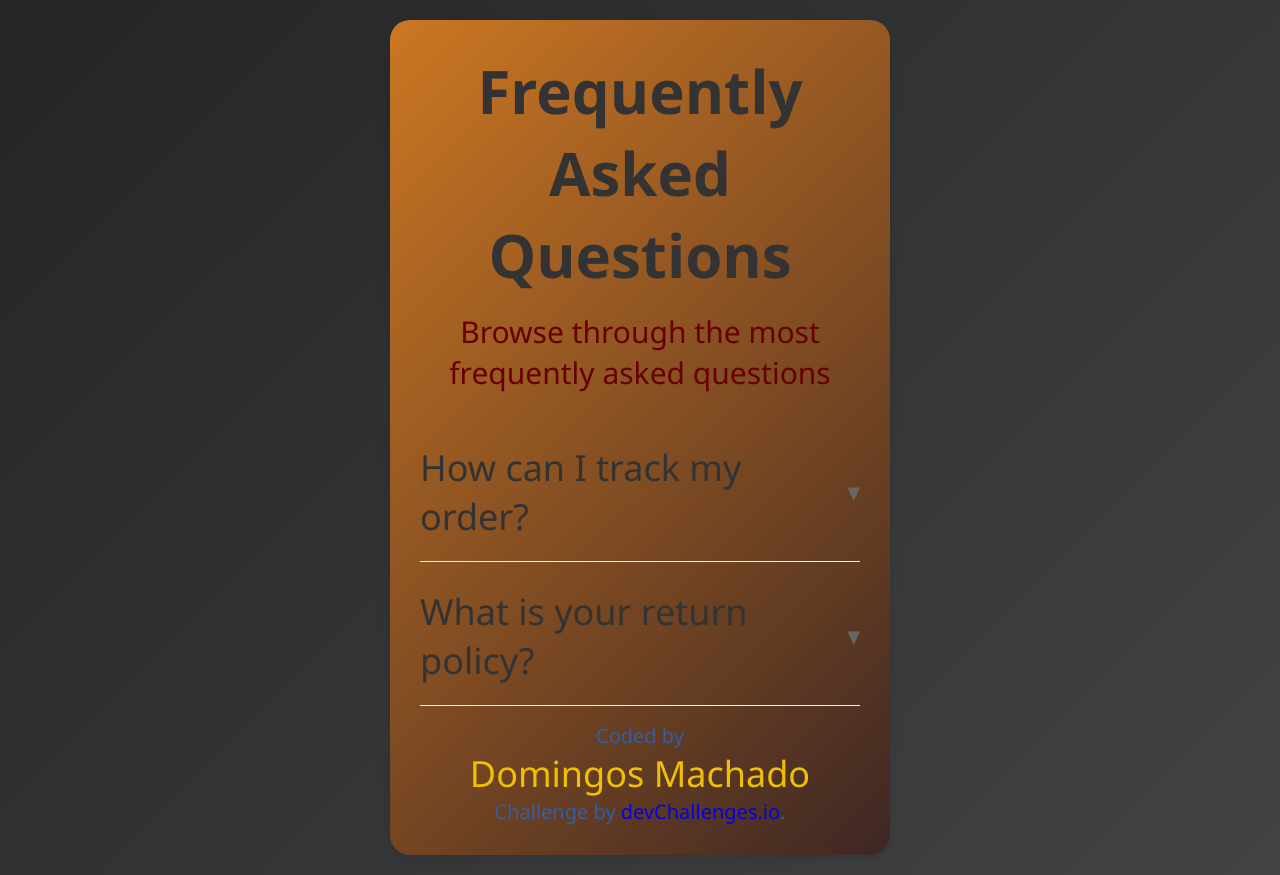
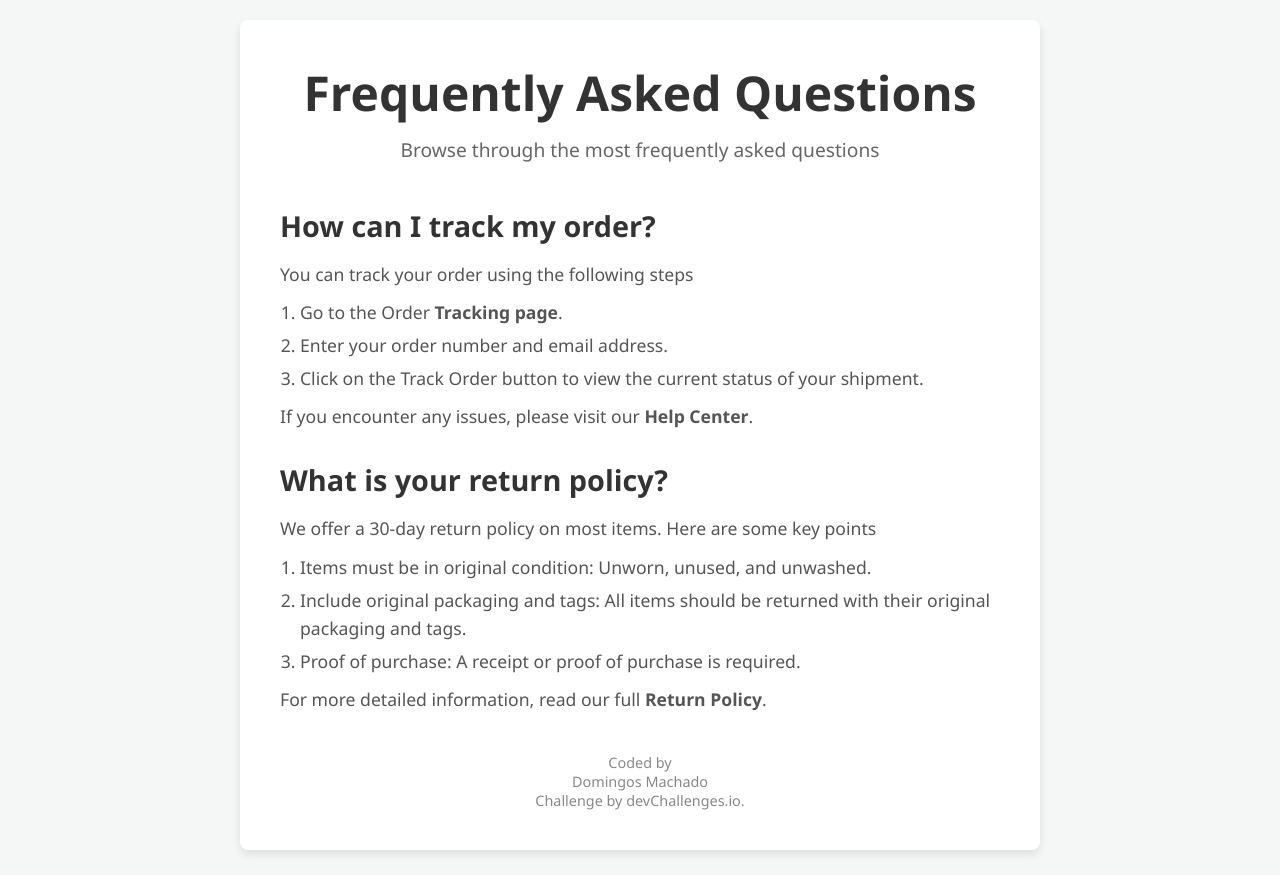
Before and after one commit to DomingosMachado/simple-faq-master, a plain HTML site: page index.html in a window 1280 px wide. Drawn offline with Linux system fonts and the light colour scheme.

Commit message:
Copiando design

```diff
--- a/index.html
+++ b/index.html
@@ -22,40 +22,34 @@
           <p>    Browse through the most frequently asked questions</p>
       </div>
 
-      <div class="faq-list">
-          <details class="faq-item">
-              <summary class="question">
-                  <span>How can I track my order?</span>
-                  <span class="toggle-icon">▼</span>
-              </summary>
-              <div class="answer">
-                You can track your order using the following steps
-                Go to the Order Tracking page.
-                Enter your order number and email address.
-                Click on the Track Order button to view the current status of your shipment.
-                If you encounter any issues, please visit our Help Center.              </div>
-          </details>
 
-          <details class="faq-item">
-              <summary class="question">
-                  <span>What is your return policy?</span>
-                  <span class="toggle-icon">▼</span>
-              </summary>
-              <div class="answer">
-                We offer a 30-day return policy on most items. Here are some key points
-                Items must be in original condition
-                Unworn, unused, and unwashed.
-                Include original packaging and tags
-                All items should be returned with their original packaging and tags.
-                Proof of purchase
-                A receipt or proof of purchase is required.
-                For more detailed information, read our full Return Policy.              </div>
-          </details>
+
+           <h2>How can I track my order?</h2>
+             <p> You can track your order using the following steps </p>
+                <ol>
+                  <li>Go to the Order <a>Tracking page</a>.</li>
+                  <li>Enter your order number and email address.</li>
+                  <li>Click on the Track Order button to view the current status of your shipment.</li>
+                </ol>
+                <p>If you encounter any issues, please visit our <a>Help Center</a>.</p>
+
+            <h2>What is your return policy?</h2>
+              <p> We offer a 30-day return policy on most items. Here are some key points </p>
+                  <ol>
+                     <li>Items must be in original condition: Unworn, unused, and unwashed.</li>
+                     <li>Include original packaging and tags: All items should be returned with their original packaging and tags.</li>
+                     <li>Proof of purchase: A receipt or proof of purchase is required.</li>
+                   </ol>
+                   <p>For more detailed information, read our full <a>Return Policy</a>.</p>
+
+
+    <footer>
     <div class="author-info">
       Coded by <br><a href="https://github.com/DomingosMachado" target="_blank" id="author-link">Domingos Machado</a> <br> Challenge by
       <a href="https://www.devchallenges.io?ref=challenge" target="_blank"
         >devChallenges.io</a
       >.
     </div>
+    </footer>
   </body>
 </html>
--- a/style.css
+++ b/style.css
@@ -6,106 +6,100 @@
 }
 
 body {
-    background: linear-gradient(135deg, rgb(35, 37, 38), rgb(65, 67, 69));    display: flex;
+    display: flex;
+    flex-direction: column;
     justify-content: center;
     align-items: center;
     min-height: 100vh;
     padding: 20px;
+    background-color: #f4f7f6; /* Light gray background */
 }
 
 .faq-container {
-    background: linear-gradient(135deg, rgb(204, 119, 34), rgb(62, 39, 35));    border-radius: 10px;
-    box-shadow: 0 4px 12px rgba(0, 0, 0, 0.1);
-    max-width: 500px;
-    width: 100%;
-    padding: 30px;
-    border-radius: 20px;
+    background-color: #ffffff; /* White background */
+    max-width: 800px; /* Adjust as needed */
+    padding: 40px;
+    border-radius: 8px;
+    box-shadow: 0 4px 8px rgba(0, 0, 0, 0.1);
 }
 
 .faq-header {
-    margin-bottom: 30px;
-
+    text-align: center;
+    margin-bottom: 40px;
 }
 
 .faq-header h1 {
+    font-size: 3em;
     color: #333;
-    font-size: 60px;
-    margin-bottom: 15px;
-    text-align: center;
-    font-weight: 3000;
+    margin-bottom: 10px;
 }
 
 .faq-header p {
-    color: #690000;
-    font-size: 30px;
-    text-align: center;
+    font-size: 1.2em;
+    color: #666;
 }
 
-.faq-item {
-    border-bottom: 1px solid #eee;
-    padding: 15px 0;
-    position: relative;
+/* FAQ Item Styles */
+
+h2 {
+    font-size: 1.8em;
+    color: #333;
+    margin-top: 30px;
+    margin-bottom: 15px;
 }
 
-details > summary {
-    list-style: none;
+p {
+    font-size: 1.1em;
+    line-height: 1.6;
+    color: #555;
+    margin-bottom: 10px;
 }
 
-.question {
-    display: flex;
-    justify-content: space-between;
-    align-items: center;
-    cursor: pointer;
-    font-weight: 1500;
-    color: #333;
-    padding: 5px 0;
-    font-size: 36px;
+ol {
+    margin-left: 20px;
+    margin-bottom: 10px;
 }
 
-.question:focus {
-    outline: none;
-    color: #2563eb;
-    font-size: 36px;
+li {
+    font-size: 1.1em;
+    line-height: 1.6;
+    color: #555;
+    margin-bottom: 5px;
 }
 
-details[open] .toggle-icon {
-    transform: rotate(180deg);
+a {
+    color: #555; /* Match surrounding text color */
+    text-decoration: none; /* Remove underline */
+    font-weight: bold; /* Make links bold */
 }
 
-.answer {
-    color: #ffffff;
-    font-size: 22px;
-    line-height: 1.5;
-    margin-top: 10px;
-    padding-right: 25px;
+a:hover {
+    text-decoration: underline; /* Underline on hover */
 }
 
-.toggle-icon {
-    font-size: 18px;
-    color: #666;
-    transition: transform 0.3s;
-    margin-left: 10px;
+/* Adjust margins for content within the FAQ container */
+.faq-container > h2:first-of-type {
+    margin-top: 0;
 }
 
-.faq-item + .faq-item {
-    margin-top: 5px;
+.faq-container > p:last-of-type {
+    margin-bottom: 0;
 }
 
-.question:hover {
-    color: #2563eb;
+/* Remove extra <br> tags */
+
+footer {
+    margin-top: 40px;
+    text-align: center;
+    font-size: 0.9em;
+    color: #888;
 }
-  .author-info {
-    font-size: 20px;
-    text-align: center;
-    margin-top: 16px;
-    color: rgb(50, 94, 166);
-  }
 
-  .author-info a {
-    text-decoration: none;
-  }
+.author-info a {
+    color: #888;
+    font-weight: normal;
+}
 
-  #author-link {
-    color:#EFBF04;
-    font-size: 36px;
-  }
+.author-info a:hover {
+    text-decoration: underline;
+}
```
